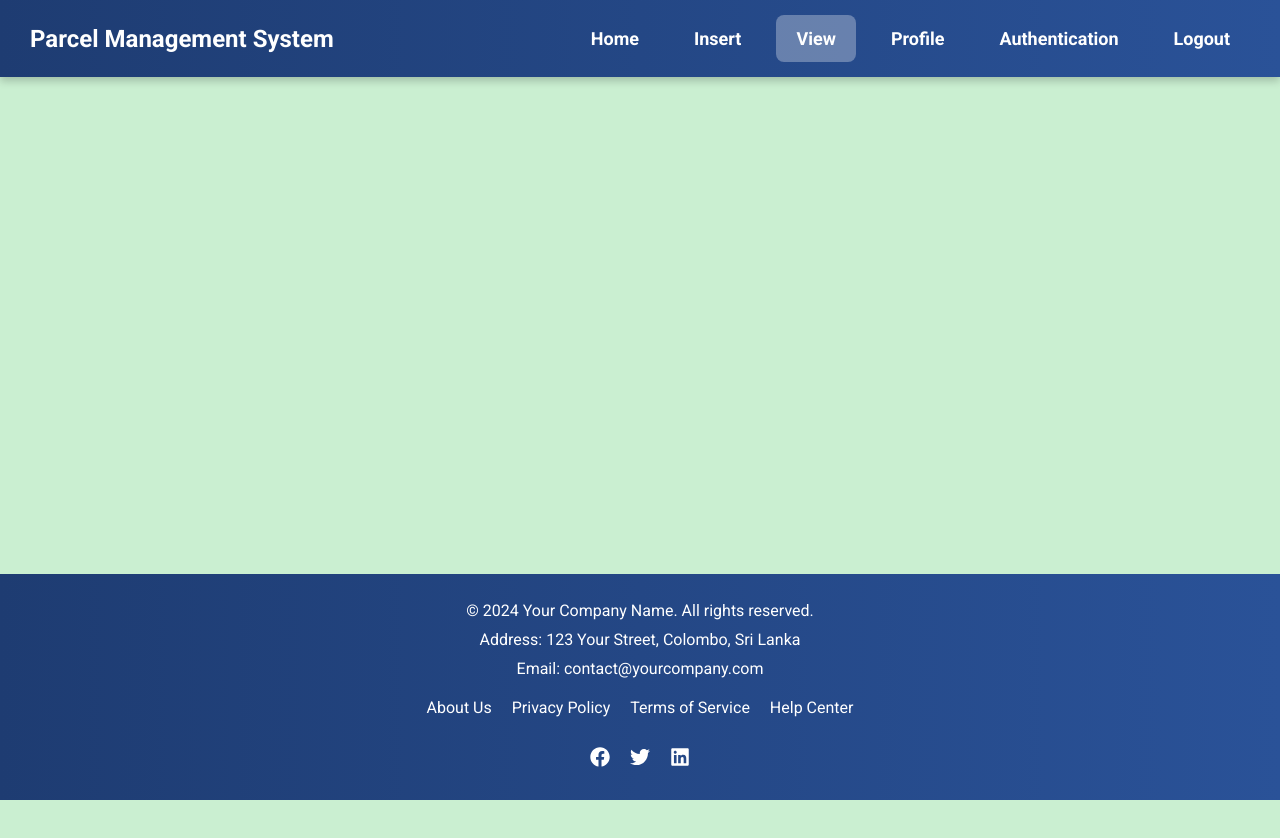
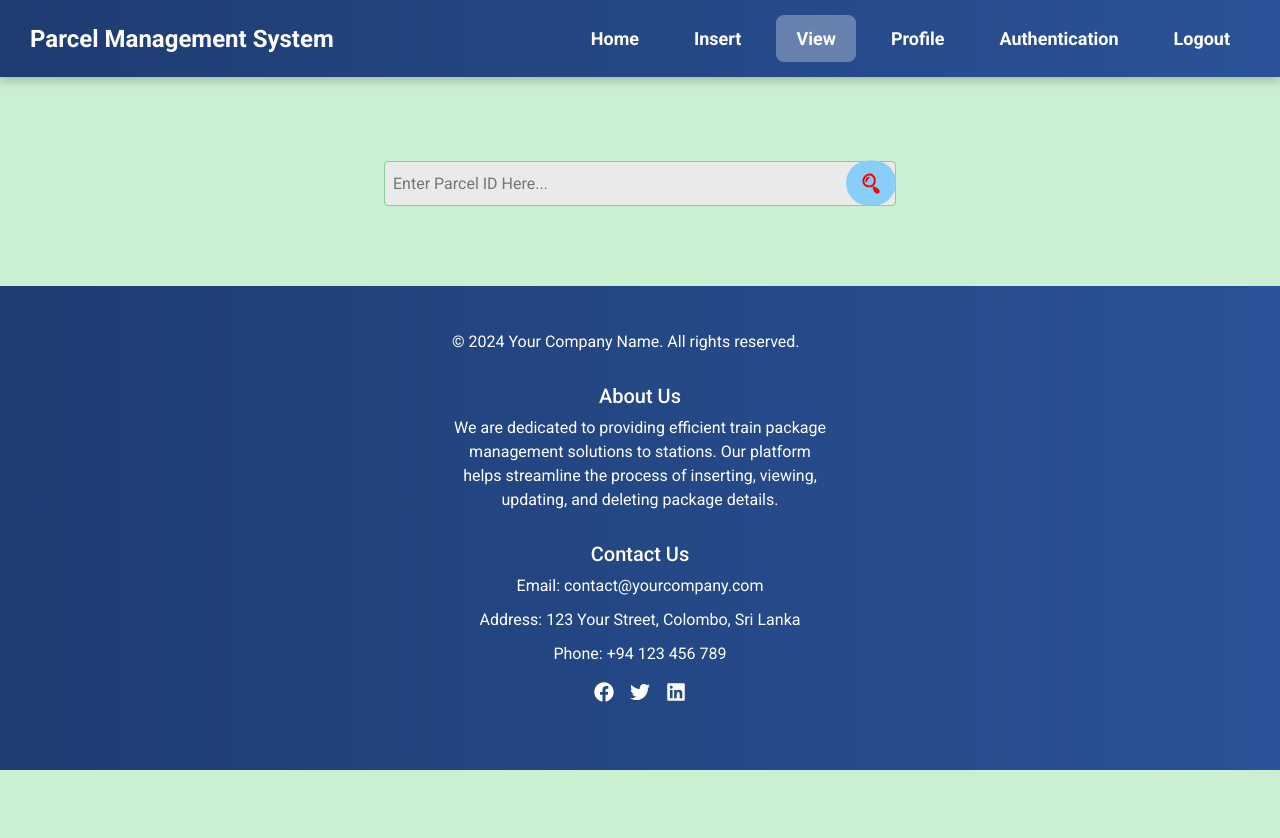
Before and after one commit to ParcelManagment/Website_Frontend, a React (Create React App) app in the folder Parcel_Management_System/: page /view in a window 1280 px wide. Shown: the top 838 px of the page. After the commit the page ends 800 px from the top, so only its background shows below. Built offline with nearby package versions, Linux system fonts and the light colour scheme; no server answers.

Commit message:
footer/ Insert/ Home

```diff
--- a/Parcel_Management_System/src/App.js
+++ b/Parcel_Management_System/src/App.js
@@ -27,7 +27,7 @@ function App() {
 }
 
 const MainLayout = () => (
-  <div className="main-layout">
+  <div className="page-wrapper">
     <NavigationBar />
     <main className="content">
       <Routes>
--- a/Parcel_Management_System/src/Components/Footer/footer.css
+++ b/Parcel_Management_System/src/Components/Footer/footer.css
@@ -1,61 +1,93 @@
+/* Ensure the entire page takes up the full height of the viewport */
 html, body {
-    height: 100%; /* Ensure the body takes up the full height */
+    height: 100%;
     margin: 0;
-}
-
-.main-content {
-    min-height: 100vh; /* Ensure content takes up at least the full viewport height */
-    padding-bottom: 60px; /* Height of the footer to prevent overlap */
+    padding: 0;
     box-sizing: border-box;
 }
 
+/* Wrapper around all content except footer */
+.page-wrapper {
+    min-height: 10vh;
+    display: flex;
+    flex-direction: column;
+}
+
+/* The main content area */
+.content {
+    padding-bottom: 50px; /* Adjust this value based on your footer height */
+    flex-grow: 1; /* This makes the content area take up all available vertical space */
+}
+
+/* Footer specific styles */
+.footer-wrapper {
+    width: 100vw;
+    background: linear-gradient(90deg, #1e3c72, #2a5298);
+    margin-top: auto; /* Pushes the footer to the bottom */
+}
+
+/* Ensure footer content is centered and spaced properly */
 .footer {
-    background: linear-gradient(90deg, #1e3c72, #2a5298); /* Gradient background */
+    color: white;
+    padding: 20px 0;
+    background: linear-gradient(90deg, #1e3c72, #2a5298); /* Ensure consistent footer background */
+    text-align: center;
+    width: 100%;
+}
+
+.footer .container-fluid {
+    display: flex;
+    flex-direction: column;
+    align-items: center;
+}
+
+.footer .row {
     display: flex;
     flex-direction: column;
     align-items: center;
     width: 100%;
-    padding: 20px;
-    color: white;
-    box-sizing: border-box;
-    position: fixed;
-    bottom: 0;
-    left: 0;
 }
 
+.footer .col-md-4 {
+    margin-bottom: 20px; /* Space between sections */
+    max-width: 400px; /* Optional: Restrict the width of each column */
+}
 
-.footer-content {
+.footer p {
+    margin-bottom: 10px;
+}
+
+.footer h4 {
+    margin-top: 20px;
+    font-size: 1.25rem;
+}
+
+/* Footer links styling */
+.footer-links {
     display: flex;
     flex-direction: column;
     align-items: center;
-    text-align: center;
-}
-
-.footer-info p {
-    margin: 5px 0;
-}
-
-.footer-links {
-    margin: 10px 0;
 }
 
 .footer-links a {
+    text-decoration: none;
     color: white;
-    text-decoration: none;
-    margin: 0 10px;
+    margin: 5px 0;
 }
 
 .footer-links a:hover {
     text-decoration: underline;
 }
 
+/* Footer social icons styling */
 .footer-social {
-    margin: 10px 0;
+    display: flex;
+    justify-content: center;
 }
 
 .footer-social a {
+    font-size: 20px;
     color: white;
-    font-size: 20px;
     margin: 0 10px;
 }
 
--- a/Parcel_Management_System/src/Components/Footer/footer.jsx
+++ b/Parcel_Management_System/src/Components/Footer/footer.jsx
@@ -4,30 +4,38 @@ import { FaFacebook, FaTwitter, FaLinkedin } from 'react-icons/fa';
 
 function Footer() {
   return (
-    <div>
-      <div className="main-content">
-        {/* Your main page content here */}
-      </div>
-      <div className="footer">
-        <div className="footer-content">
-          <div className="footer-info">
-            <p>&copy; 2024 Your Company Name. All rights reserved.</p>
-            <p>Address: 123 Your Street, Colombo, Sri Lanka</p>
-            <p>Email: contact@yourcompany.com</p>
-          </div>
-          <div className="footer-links">
-            <a href="/about">About Us</a>
-            <a href="/privacy">Privacy Policy</a>
-            <a href="/terms">Terms of Service</a>
-            <a href="/help">Help Center</a>
-          </div>
-          <div className="footer-social">
-            <a href="https://www.facebook.com/yourcompany" aria-label="Facebook"><FaFacebook /></a>
-            <a href="https://twitter.com/yourcompany" aria-label="Twitter"><FaTwitter /></a>
-            <a href="https://www.linkedin.com/company/yourcompany" aria-label="LinkedIn"><FaLinkedin /></a>
+    <div className="footer-wrapper">
+      <footer className="footer bg-dark text-white">
+        <div className="container-fluid py-4">
+          <div className="row">
+            <div className="col-md-4 text-center text-md-start mb-3 mb-md-0">
+              <p>&copy; 2024 Your Company Name. All rights reserved.</p>
+            </div>
+
+            <div className="col-md-4 text-center mb-3 mb-md-0">
+              <h4>About Us</h4>
+              <p>
+                We are dedicated to providing efficient train package management solutions to stations. Our platform helps streamline the process of inserting, viewing, updating, and deleting package details.
+              </p>
+            </div>
+
+            <div className="col-md-4 text-center mb-3 mb-md-0">
+              <h4>Contact Us</h4>
+              <p>Email: contact@yourcompany.com</p>
+              <p>Address: 123 Your Street, Colombo, Sri Lanka</p>
+              <p>Phone: +94 123 456 789</p>
+            </div>
+
+            <div className="col-md-4 text-center text-md-end">
+              <div className="footer-social">
+                <a href="https://www.facebook.com/yourcompany" aria-label="Facebook" className="text-white mx-2"><FaFacebook /></a>
+                <a href="https://twitter.com/yourcompany" aria-label="Twitter" className="text-white mx-2"><FaTwitter /></a>
+                <a href="https://www.linkedin.com/company/yourcompany" aria-label="LinkedIn" className="text-white mx-2"><FaLinkedin /></a>
+              </div>
+            </div>
           </div>
         </div>
-      </div>
+      </footer>
     </div>
   );
 }
--- a/Parcel_Management_System/src/Components/Home/Home.css
+++ b/Parcel_Management_System/src/Components/Home/Home.css
@@ -16,6 +16,7 @@ body {
 }
 
 .home {
+    margin-top: 500px;
     width: 100%;
     height: 100%;
     display: flex;
--- a/Parcel_Management_System/src/Components/InsertPage/InsertPage.css
+++ b/Parcel_Management_System/src/Components/InsertPage/InsertPage.css
@@ -3,28 +3,33 @@
 
 /* Container styling */
 .containerinsert {
-  margin-top: 100px;
+  margin-top: 600px;
   color: #1e3c72;
   font-family: 'Roboto', sans-serif;
+  width: 100%;
+  max-width: 1200px;
+  margin-left: auto;
+  margin-right: auto;
+  padding: 0 15px;
 }
 
 /* Main form heading styling */
 h1 {
   text-align: center;
   margin-bottom: 2rem;
-  font-size: 1.8rem; /* Match the right-side h3 */
-  color: #1e3c72; /* Consistent color */
-  font-weight: 700; /* Bold as the right-side h3 */
+  font-size: 1.8rem;
+  color: #1e3c72;
+  font-weight: 700;
   text-transform: uppercase;
-  border-bottom: 2px solid #1e3c72; /* Underline for consistency */
+  border-bottom: 2px solid #1e3c72;
 }
 
 /* Layout container for sections */
 .form {
   display: flex;
   flex-wrap: wrap;
-  justify-content: space-between; /* Ensure equal spacing */
-  gap: 1rem; /* Adjust gap between the boxes */
+  justify-content: space-between;
+  gap: 1rem;
 }
 
 /* Section box styling */
@@ -34,10 +39,10 @@ h1 {
   border: 1px solid #87d094;
   border-radius: 8px;
   box-shadow: 0 2px 4px rgba(0, 0, 0, 0.1);
-  flex: 1 1 calc(25% - 1rem); /* Each section takes up 25% minus the gap */
+  flex: 1 1 calc(25% - 1rem);
   font-size: 1rem;
   color: #333;
-  margin: 0.5rem; /* Small margin to ensure spacing */
+  margin: 0.5rem;
 }
 
 /* Spacing between form groups */
@@ -49,7 +54,7 @@ h1 {
 .error {
   color: red;
   font-size: 0.875rem;
-  font-weight: 400; /* Ensure normal weight for error messages */
+  font-weight: 400;
 }
 
 /* Submit button styling */
@@ -89,7 +94,7 @@ h1 {
 
 /* Label and input field styling */
 label {
-  font-weight: 400; /* Normal weight for labels */
+  font-weight: 400;
   font-size: 0.9rem;
   color: #1e3c72;
 }
@@ -107,12 +112,12 @@ textarea {
   font-size: 1rem;
   color: #333;
   font-family: 'Roboto', sans-serif;
-  font-weight: 400; /* Ensure normal weight for input text */
+  font-weight: 400;
 }
 
 /* Override Bootstrap's default styles */
 .form-control {
-  font-weight: 400 !important; /* Ensure input text is not bold */
+  font-weight: 400 !important;
 }
 
 /* Input fields focus styling */
@@ -128,25 +133,25 @@ textarea:focus {
 
 /* Section topics heading */
 .section h2 {
-  font-size: 1.6rem; /* Match left-side h3 */
+  font-size: 1.6rem;
   margin-bottom: 10px;
   color: #333;
   font-weight: 500;
   text-align: center;
   text-transform: capitalize;
-  border-bottom: 2px solid #1e3c72; /* Underline for consistency */
+  border-bottom: 2px solid #1e3c72;
   padding-bottom: 8px;
 }
 
 /* Responsive adjustments for smaller screens */
 @media (max-width: 992px) {
   .form {
-    flex-direction: column; /* Stack vertically on smaller screens */
+    flex-direction: column;
   }
 
   .section {
     width: 100%;
-    margin: 0.5rem 0; /* Adjust vertical margin */
+    margin: 0.5rem 0;
   }
 }
 
```
Also changed, not shown: Parcel_Management_System/src/Components/Home/Home.jsx (line endings or trailing spaces).
